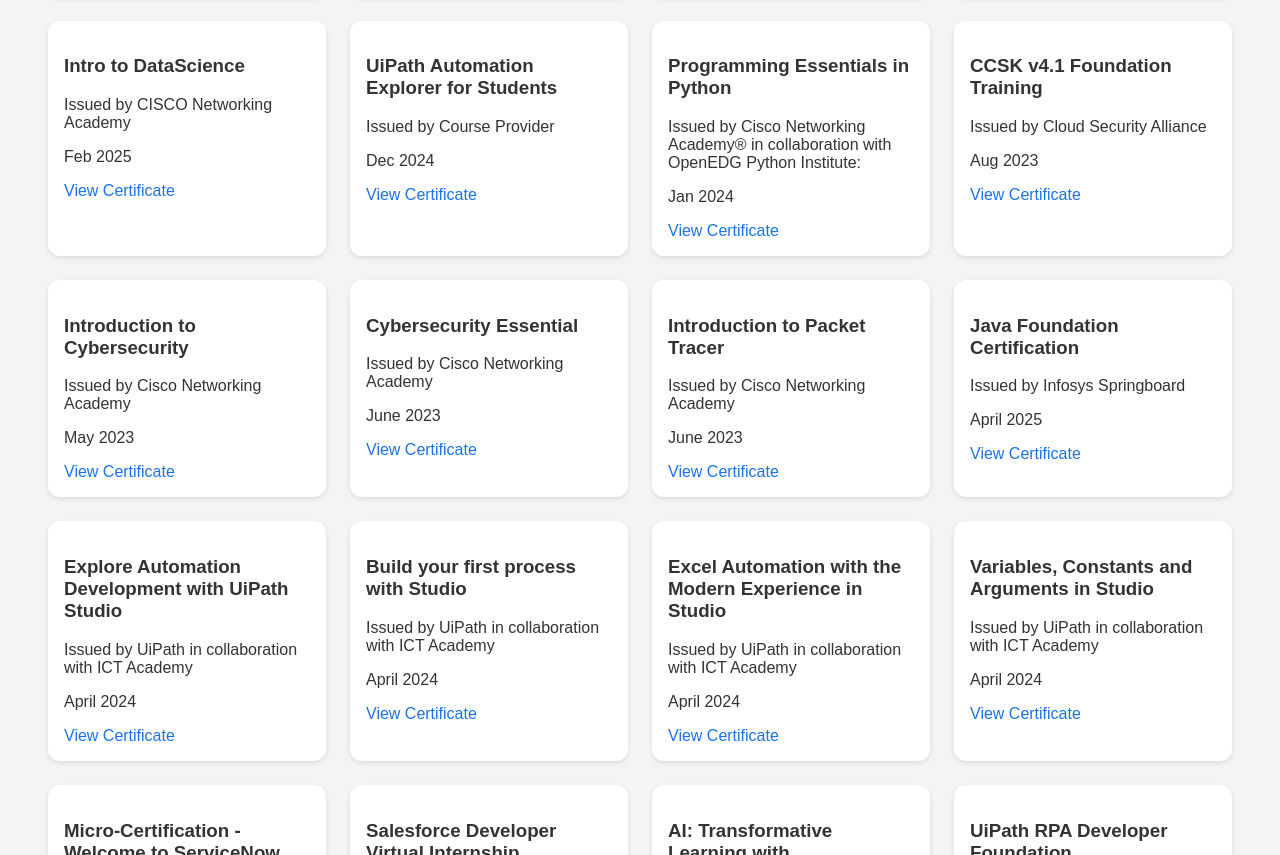
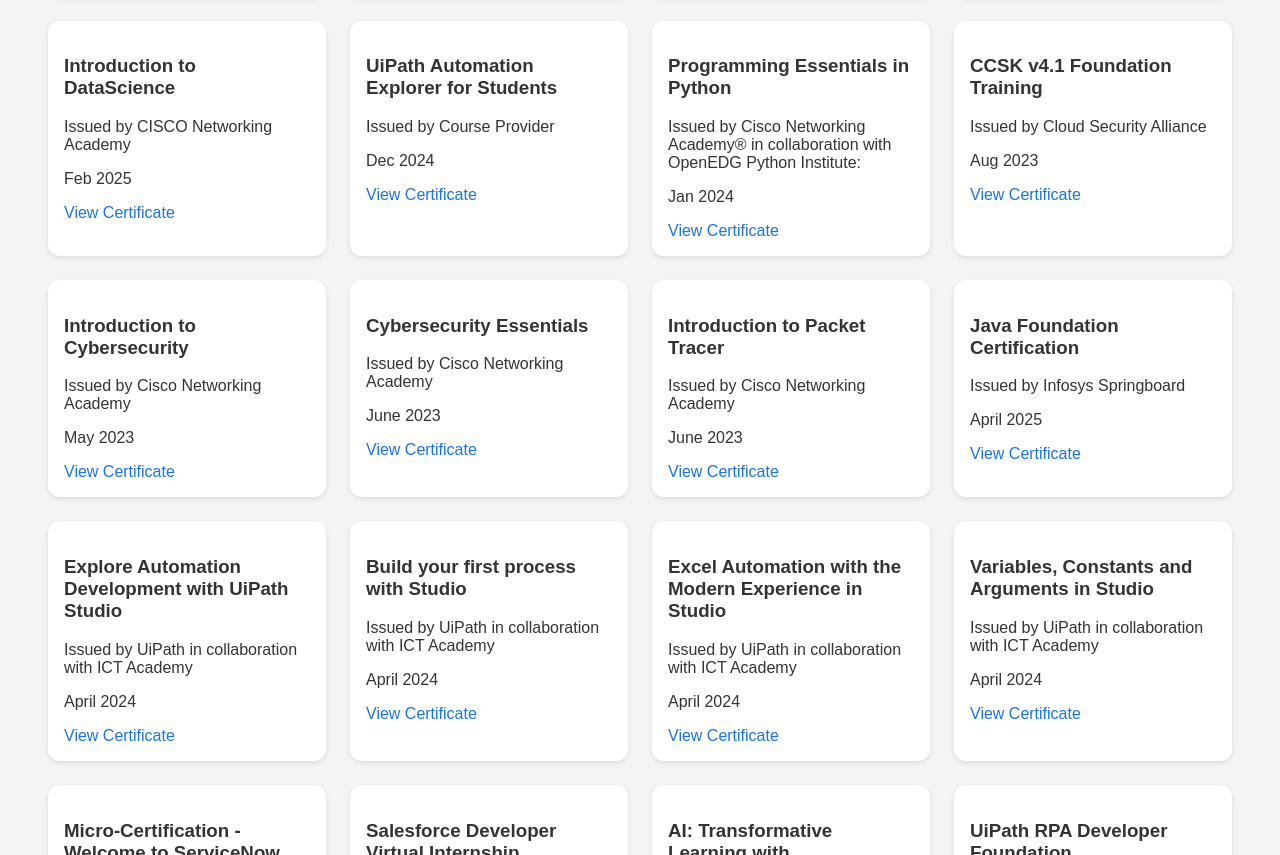
Before and after one commit to Ishika-tyagi/MyAchivements, a plain HTML site: page index.html in a window 1280 px wide. Shown: the part 1238-2093 px from the top of the page. Drawn offline with Linux system fonts and the light colour scheme; a script that the page names is missing.

Commit message:
Merged changes from remote

```diff
--- a/index.html
+++ b/index.html
@@ -101,7 +101,7 @@
       <a href="certificates/EthicalHacker.pdf" target="_blank">View Certificate</a>
     </div>
     <div class="card">
-      <h3>Intro to DataScience</h3>
+      <h3>Introduction  to DataScience</h3>
       <p>Issued by CISCO Networking Academy</p>
       <p>Feb 2025</p>
       <a href="certificates/IntrotoDataScience.pdf" target="_blank">View Certificate</a>
@@ -132,7 +132,7 @@ OpenEDG Python Institute: </p>
       <a href="certificates/IshikaTyagi-VIP 2023_MIT_CYB-certificate.pdf" target="_blank">View Certificate</a>
     </div>
     <div class="card">
-      <h3>Cybersecurity Essential</h3>
+      <h3>Cybersecurity Essentials</h3>
       <p>Issued by Cisco Networking Academy </p>
       <p>June 2023</p>
       <a href="certificates/IshikaTyagi-VIP 2023_MIT_CYE-certificate.pdf" target="_blank">View Certificate</a>
```
